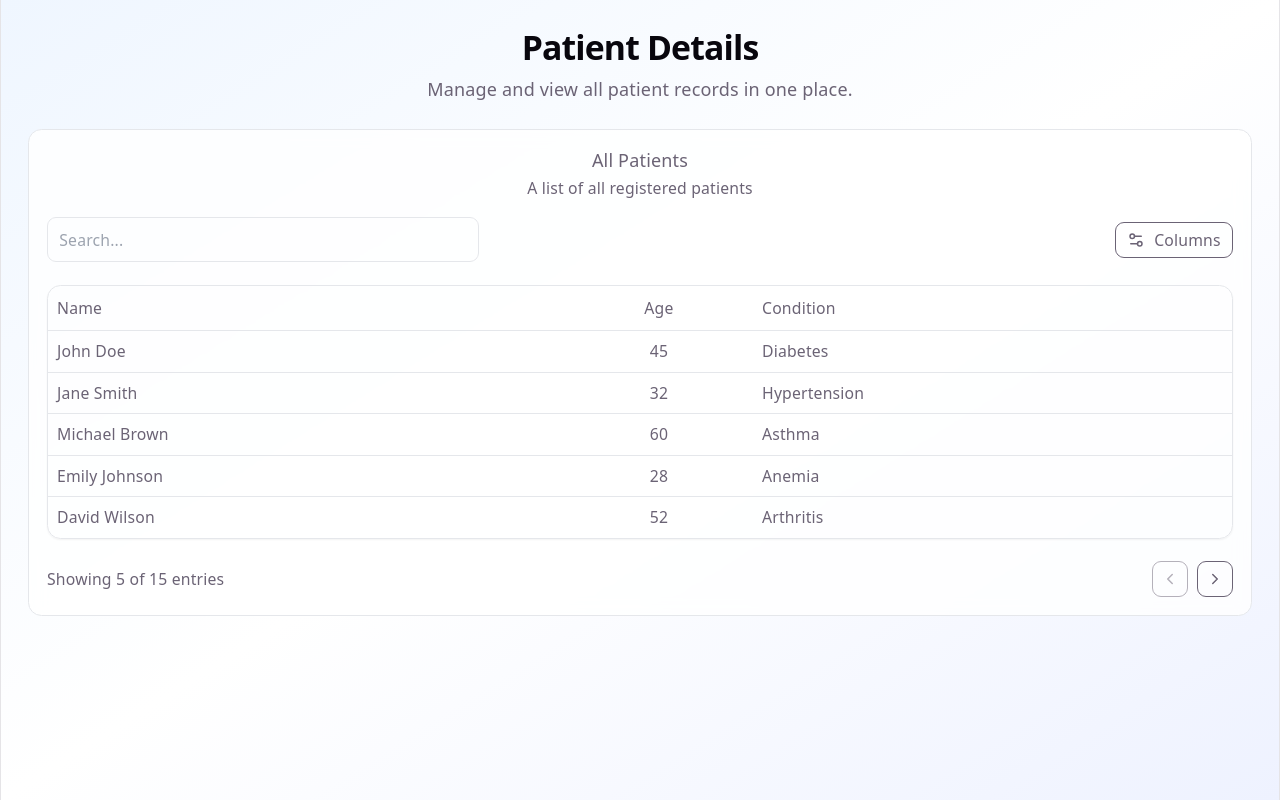
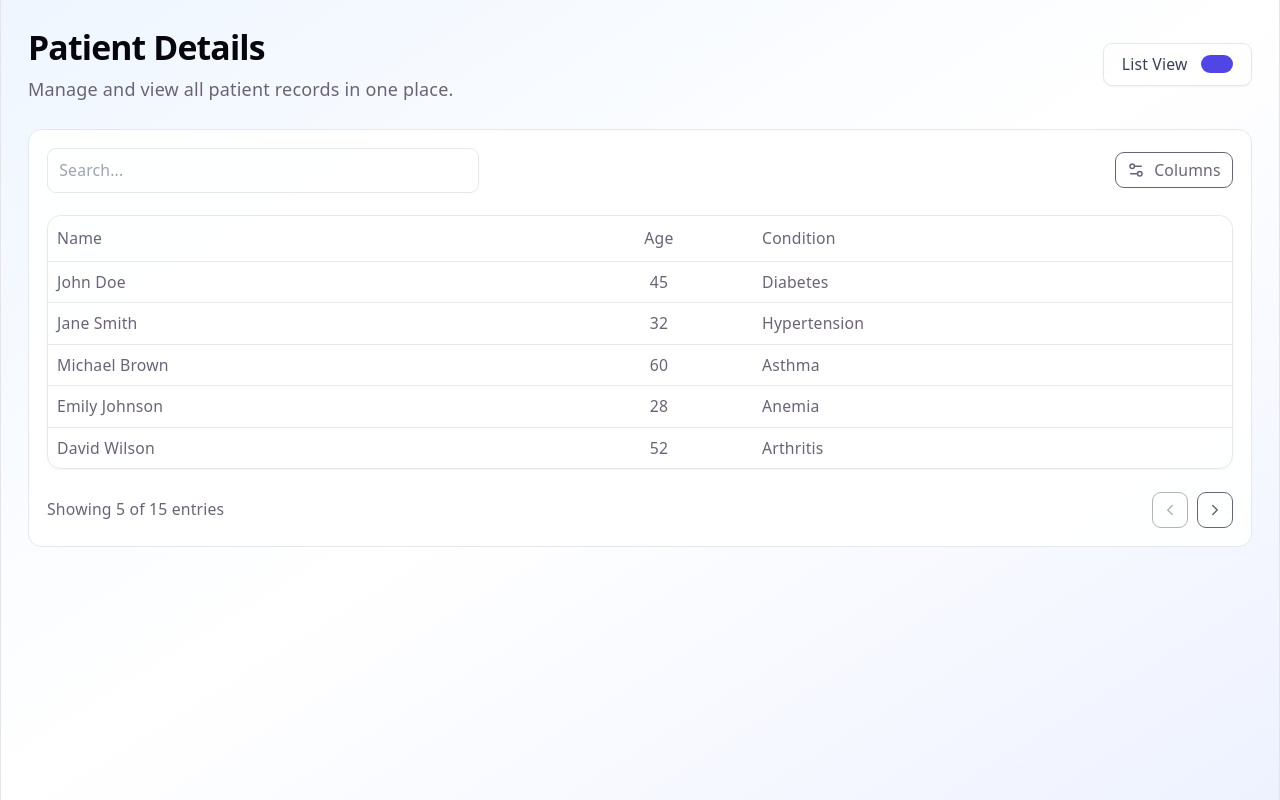
Before and after one commit to kameshrathore/healthcare-saas, a React (Vite) app: page /patients in a window 1280 px wide. Built offline with nearby package versions, Linux system fonts and the light colour scheme.

Commit message:
fix alingment

```diff
--- a/src/pages/patient-details.tsx
+++ b/src/pages/patient-details.tsx
@@ -1,8 +1,17 @@
 "use client";
 
+import { useState } from "react";
 import { DataTable } from "@/components/ui/data-table";
 import { columns, type Patient } from "./patient-columns";
-import { Card, CardContent, CardHeader, CardTitle, CardDescription } from "@/components/ui/card";
+import {
+  Card,
+  CardContent,
+  CardHeader,
+  CardTitle,
+  CardDescription,
+} from "@/components/ui/card";
+import { Switch } from "@/components/ui/switch";
+import { Label } from "@/components/ui/label";
 
 const patients: Patient[] = [
   { id: "1", name: "John Doe", age: 45, condition: "Diabetes" },
@@ -22,35 +31,67 @@ const patients: Patient[] = [
   { id: "15", name: "Henry Lewis", age: 50, condition: "Chronic Kidney Disease" },
 ];
 
+export default function PatientDetails() {
+  const [isListView, setIsListView] = useState(true);
 
-export default function PatientDetails() {
   return (
     <div className="min-h-screen bg-gradient-to-br from-blue-50 via-white to-indigo-50 p-6 space-y-6">
-
       {/* 🔹 Header */}
-      <div className="space-y-1">
-        <h2 className="text-3xl font-bold tracking-tight">
-          Patient Details
-        </h2>
+      <div className="flex flex-col md:flex-row md:items-center md:justify-between gap-4">
+        <div className="space-y-1 text-left">
+  <h2 className="text-3xl font-bold tracking-tight">Patient Details</h2>
   <p className="text-muted-foreground">
     Manage and view all patient records in one place.
   </p>
 </div>
 
-      {/* 🔹 Table Card */}
-      <Card className="shadow-sm hover:shadow-xl transition border bg-white/80 backdrop-blur">
-        <CardHeader>
-          <CardTitle>All Patients</CardTitle>
-          <CardDescription>
-            A list of all registered patients
-          </CardDescription>
-        </CardHeader>
 
+        {/* 🔹 Toggle Switch */}
+        <div className="flex items-center space-x-3 bg-white/70 px-4 py-2 rounded-lg shadow-sm border">
+          <Label
+            htmlFor="view-toggle"
+            className="font-medium text-sm text-gray-700"
+          >
+            {isListView ? "List View" : "Grid View"}
+          </Label>
+          <Switch
+            id="view-toggle"
+            checked={isListView}
+            onCheckedChange={setIsListView}
+            className="data-[state=checked]:bg-indigo-600 data-[state=unchecked]:bg-gray-300"
+          />
+        </div>
+      </div>
+
+      {/* 🔹 Patient Data */}
+      {isListView ? (
+        <Card className="shadow-md hover:shadow-xl transition border bg-white/90 backdrop-blur">
           <CardContent>
             <DataTable columns={columns} data={patients} />
           </CardContent>
         </Card>
-
+      ) : (
+        <div className="grid grid-cols-1 md:grid-cols-2 lg:grid-cols-3 gap-6">
+          {patients.map((p) => (
+            <Card
+              key={p.id}
+              className="shadow-md hover:shadow-lg transition border bg-white/90 backdrop-blur rounded-xl"
+            >
+              <CardHeader className="pb-2">
+                <CardTitle className="text-lg font-semibold text-indigo-700">
+                  {p.name}
+                </CardTitle>
+                <CardDescription className="text-sm text-gray-500">
+                  {p.condition}
+                </CardDescription>
+              </CardHeader>
+              <CardContent>
+                <p className="text-sm text-gray-600">Age: {p.age}</p>
+              </CardContent>
+            </Card>
+          ))}
+        </div>
+      )}
     </div>
   );
 }
```
Lines whose indentation alone changed are shown as unchanged.
